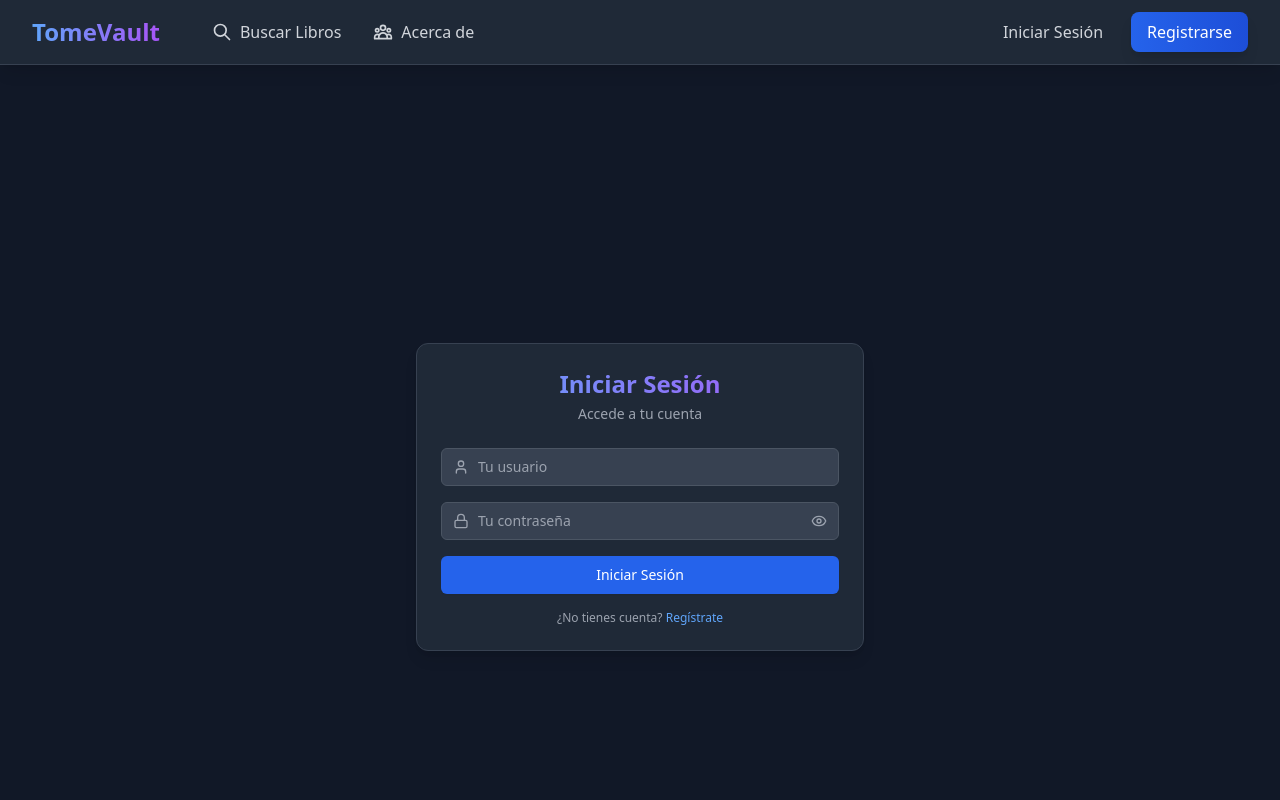
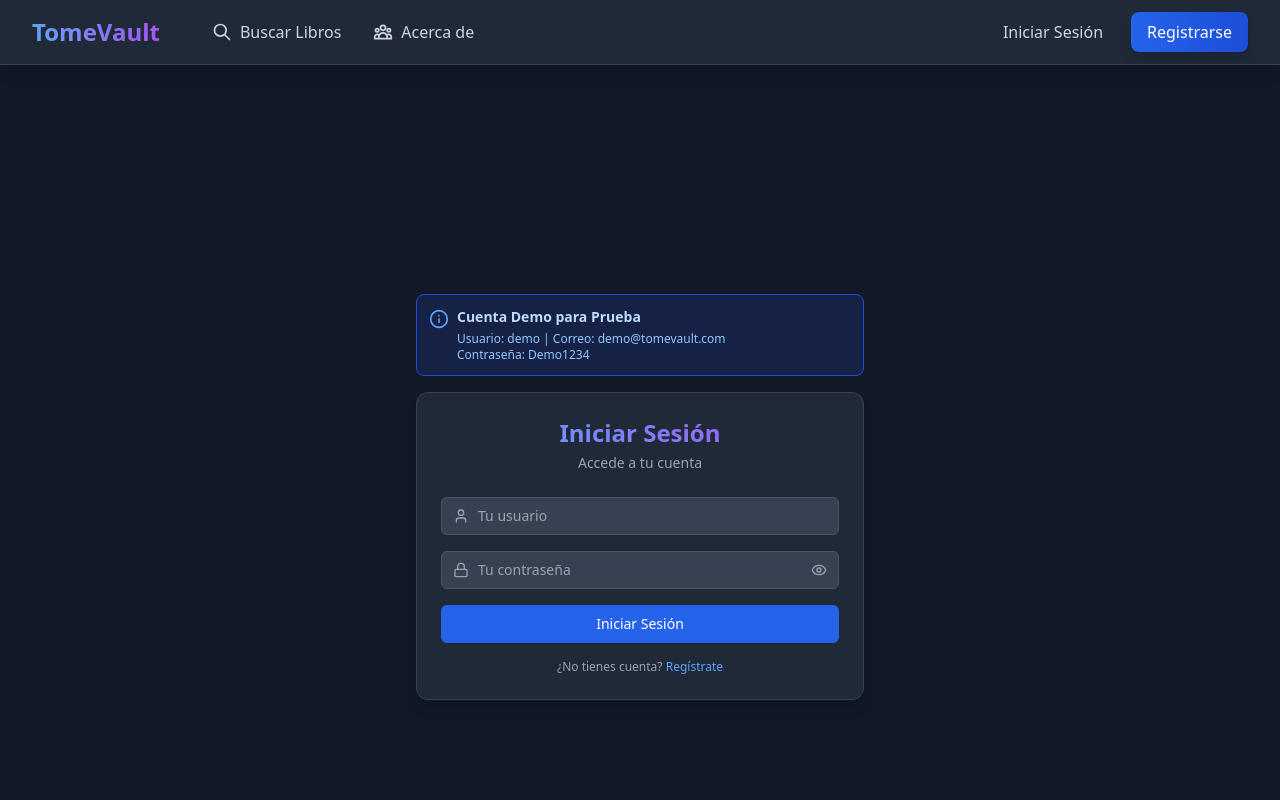
Before and after one commit to srDesho/tomevault, a React (Vite) app in the folder tomevault-web/: page /login in a window 1280 px wide. Shown: the top 800 px of the page. Built offline with nearby package versions, Linux system fonts and the light colour scheme; no server answers.

Commit message:
Add demo account banner to login page

```diff
--- a/tomevault-web/src/pages/LoginPage.jsx
+++ b/tomevault-web/src/pages/LoginPage.jsx
@@ -2,7 +2,7 @@
 // Handles authentication and redirects users to their intended destination
 import React, { useState, useEffect } from 'react';
 import { useNavigate, useLocation } from 'react-router-dom';
-import { User, Lock, Eye, EyeOff } from 'lucide-react';
+import { User, Lock, Eye, EyeOff, Info } from 'lucide-react';
 import { login } from '../services/AuthService';
 import { checkSessionExpired } from '../utils/authInterceptor';
 
@@ -62,7 +62,25 @@ const LoginPage = ({ onLoginSuccess }) => {
 
   return (
     <div className="min-h-screen bg-gray-900 flex items-center justify-center p-4">
-      <div className="bg-gray-800 rounded-xl shadow-lg p-6 max-w-md w-full border border-gray-700 transform transition-all duration-300 hover:scale-[1.02]">
+      <div className="max-w-md w-full space-y-4">
+        {/* Demo credentials banner outside login box */}
+        <div className="p-3 rounded-lg bg-blue-900 bg-opacity-30 border border-blue-700">
+          <div className="flex items-start gap-2">
+            <Info className="h-5 w-5 text-blue-400 flex-shrink-0 mt-0.5" />
+            <div className="text-sm">
+              <p className="text-blue-200 font-semibold mb-1">Cuenta Demo para Prueba</p>
+              <p className="text-blue-300 text-xs">
+                <span className="font-medium">Usuario:</span> demo | <span className="font-medium">Correo:</span> demo@tomevault.com
+              </p>
+              <p className="text-blue-300 text-xs">
+                <span className="font-medium">Contraseña:</span> Demo1234
+              </p>
+            </div>
+          </div>
+        </div>
+
+        {/* Login box */}
+        <div className="bg-gray-800 rounded-xl shadow-lg p-6 border border-gray-700 transform transition-all duration-300 hover:scale-[1.02]">
           <div className="text-center mb-6">
             <h2 className="text-2xl font-bold text-transparent bg-clip-text bg-gradient-to-r from-blue-400 to-purple-500">
               Iniciar Sesión
@@ -165,6 +183,7 @@ const LoginPage = ({ onLoginSuccess }) => {
           </div>
         </div>
       </div>
+    </div>
   );
 };
 
```
Lines whose indentation alone changed are shown as unchanged.
